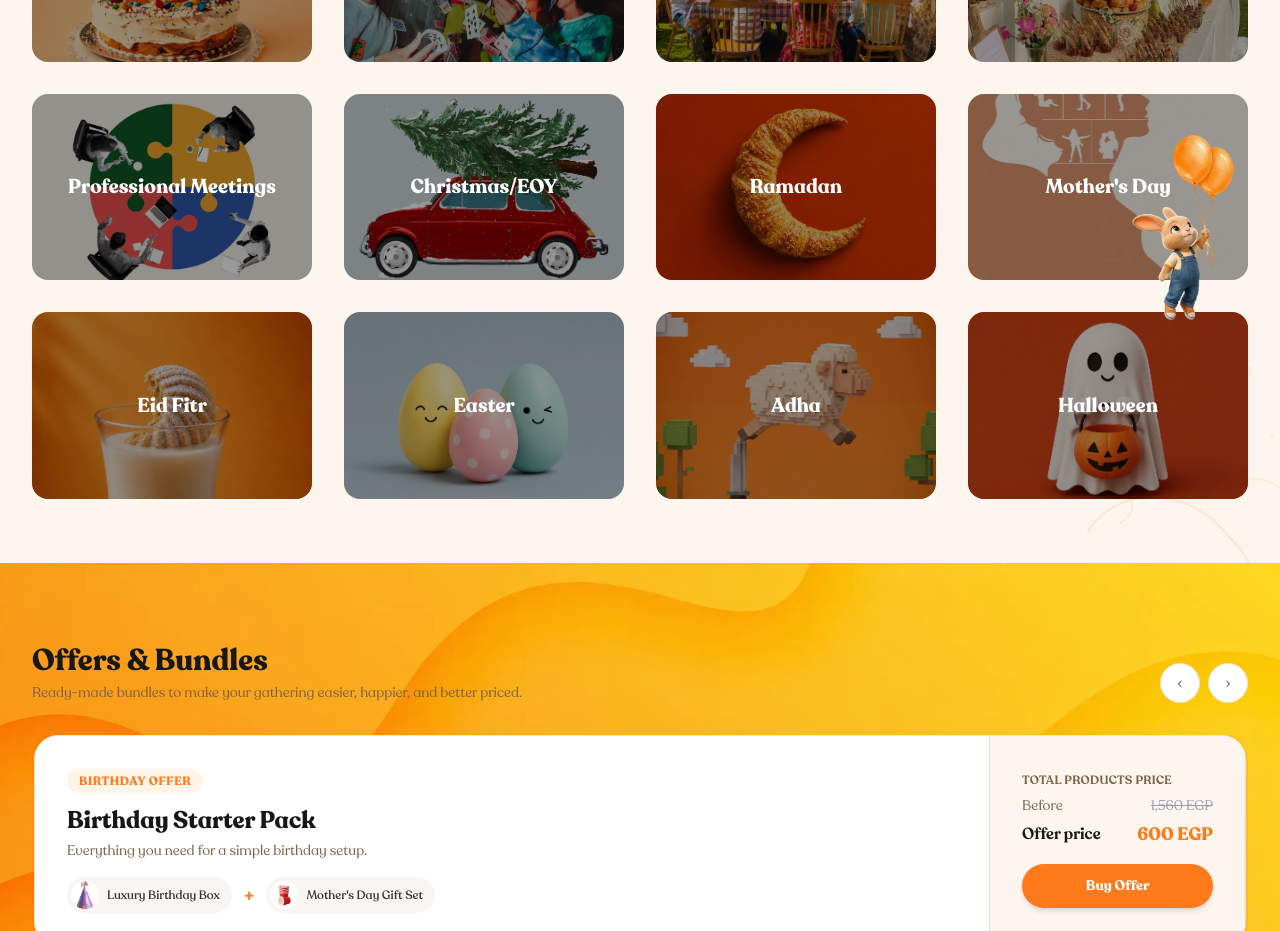
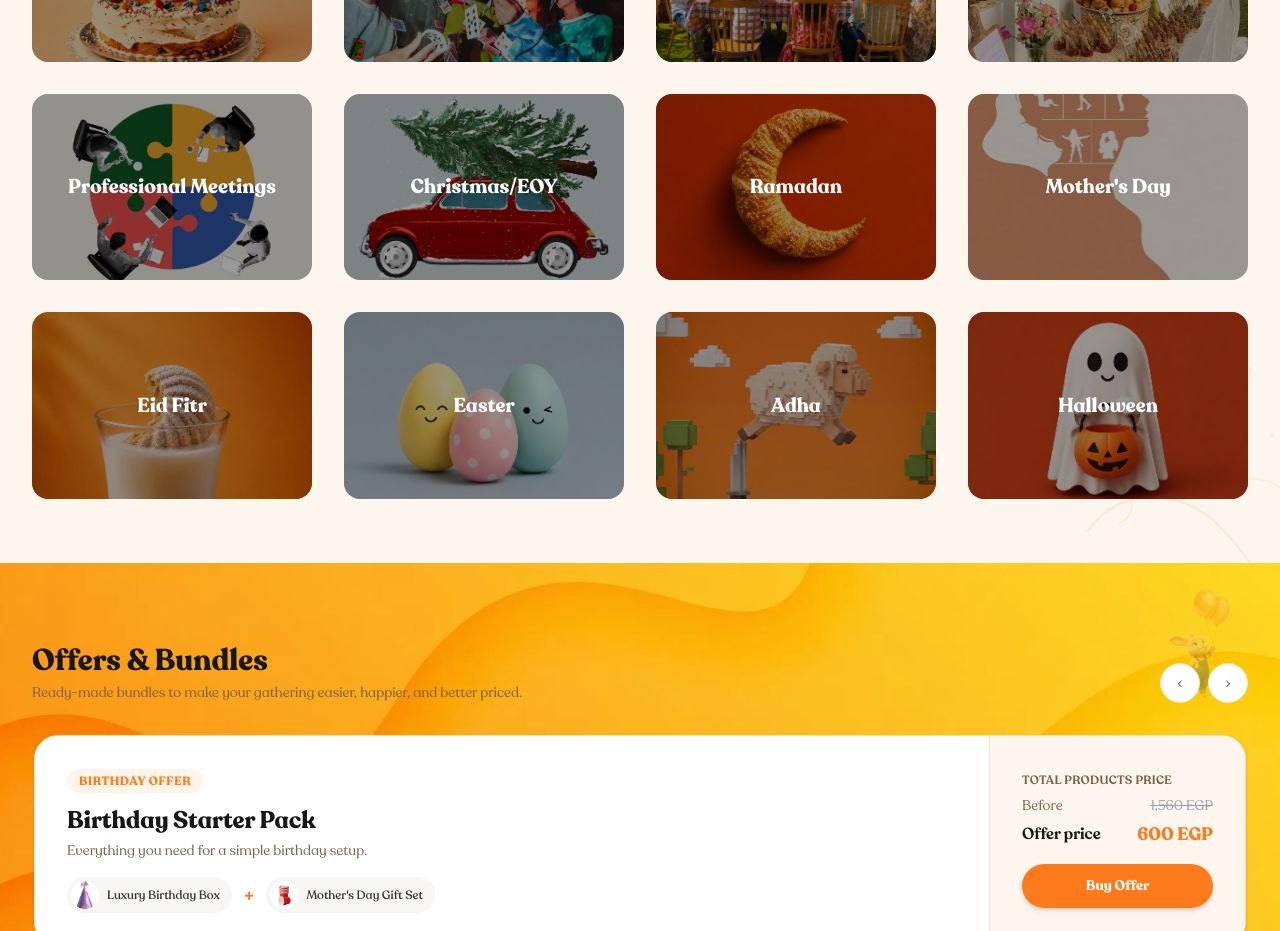
Before and after one commit to Word-of-Mouth-Marketing-agency/gather, a Next.js app: page / in a window 1280 px wide. Shown: the part 2300-3231 px from the top of the page. Built offline with nearby package versions, Linux system fonts and the light colour scheme.

Commit message:
style: move floating rabbit to offers section

```diff
--- a/src/components/sections/OccasionGridSection.tsx
+++ b/src/components/sections/OccasionGridSection.tsx
@@ -3,36 +3,22 @@
 import Link from 'next/link'
 import type { OccasionSectionProps } from '@/types'
 import { getCategoriesByType } from '@/lib/data'
-import { useScrollParallax } from '@/lib/useScrollParallax'
 
 export default function OccasionGridSection({
   title,
   subtitle,
 }: OccasionSectionProps) {
   const occasions = getCategoriesByType('occasion')
-  const { ref: sectionRef, translateY } = useScrollParallax({ maxTranslate: -400 })
 
   if (occasions.length === 0) return null
 
   return (
-    <section className="relative w-full py-12 lg:py-16 overflow-hidden bg-[#FDF6EE]" ref={sectionRef}>
+    <section className="relative w-full py-12 lg:py-16 overflow-hidden bg-[#FDF6EE]">
       <div className="absolute -bottom-8 -right-8 w-64 h-64 sm:w-80 sm:h-80 opacity-40 pointer-events-none select-none">
         <img
           src="/assets/gather/occasions/decoration.svg"
           alt=""
           className="w-full h-full object-contain animate-float"
-          aria-hidden
-        />
-      </div>
-
-      <div
-        className="absolute -bottom-2 sm:bottom-4 right-0 w-36 h-36 sm:w-48 sm:h-48 pointer-events-none select-none z-20"
-        style={{ transform: `translateY(${translateY}px)` }}
-      >
-        <img
-          src="/assets/gather/floating-rabbit.webp"
-          alt=""
-          className="w-full h-full object-contain"
           aria-hidden
         />
       </div>
--- a/src/components/sections/OffersBundlesSection.tsx
+++ b/src/components/sections/OffersBundlesSection.tsx
@@ -33,6 +33,15 @@ export default function OffersBundlesSection({ title, subtitle }: OffersGridSect
     <section className="relative w-full bg-cover bg-center bg-no-repeat py-16 sm:py-20"
       style={{ backgroundImage: "url('/assets/gather/offers-bg.webp')" }}
     >
+      <div className="absolute top-4 right-4 sm:top-6 sm:right-6 w-20 h-20 sm:w-28 sm:h-28 opacity-30 pointer-events-none select-none z-0">
+        <img
+          src="/assets/gather/floating-rabbit.webp"
+          alt=""
+          className="w-full h-full object-contain animate-float"
+          aria-hidden
+        />
+      </div>
+
       <div className="relative max-w-7xl mx-auto px-4 sm:px-6 lg:px-8">
         <div className="flex items-end justify-between gap-4 mb-8">
           <div>
```
